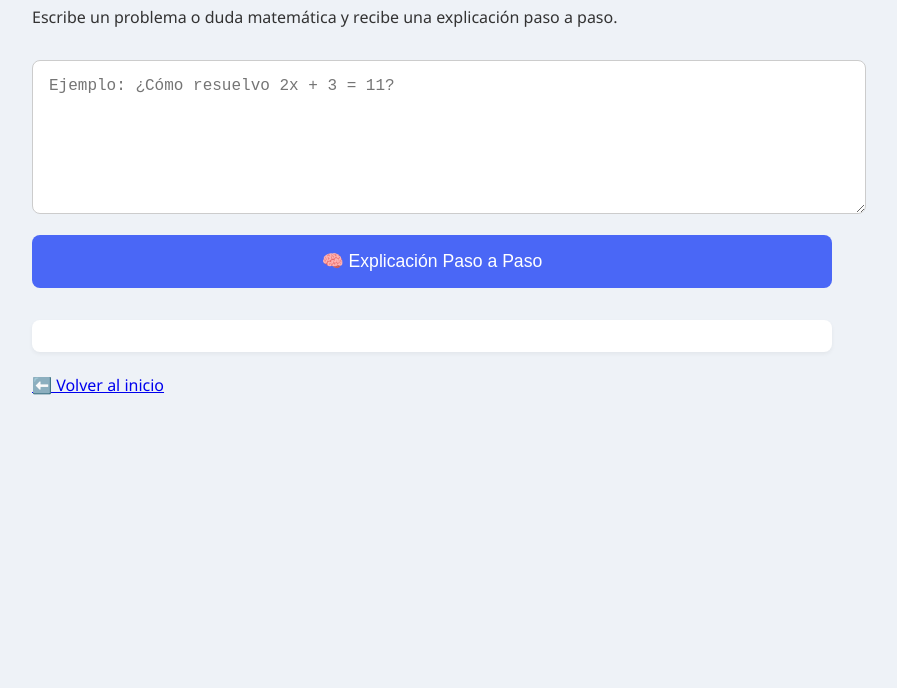
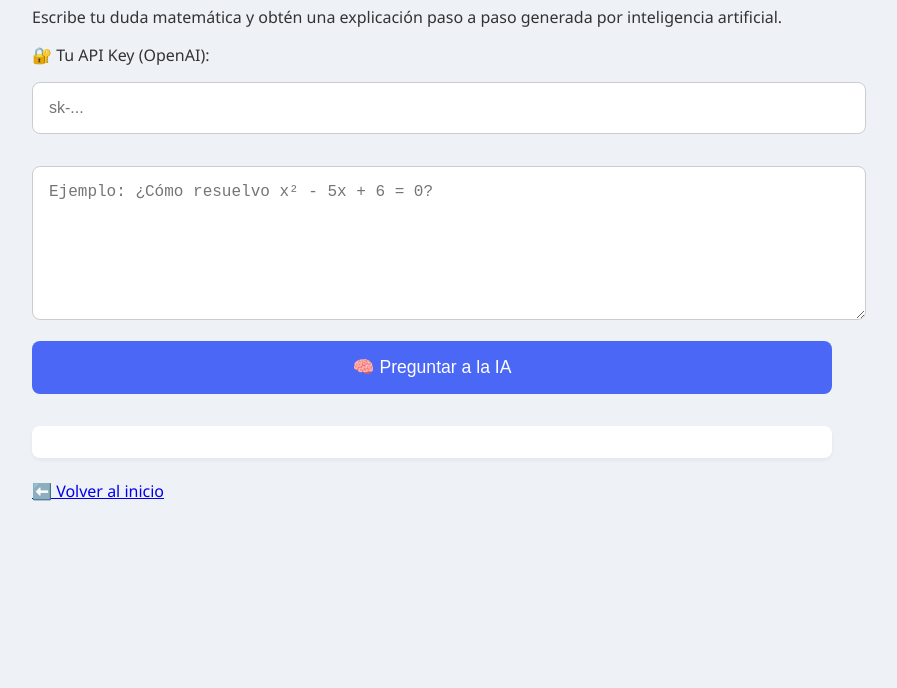
Before and after one commit to CLQ-paesM1/CLQ-paes.IA, a plain HTML site: page tutor.html in a window 1280 px wide. Shown: the part 112-800 px from the top of the page, without its empty margins (208-1105 px from the left). Drawn offline with Linux system fonts and the light colour scheme.

Commit message:
Add files via upload

```diff
--- a/style.css
+++ b/style.css
@@ -14,14 +14,16 @@ body {
 h1 {
   text-align: center;
 }
-textarea {
+textarea, input[type=password] {
   width: 100%;
-  height: 120px;
   font-size: 1rem;
   padding: 1rem;
   margin: 1rem 0;
   border-radius: 8px;
   border: 1px solid #ccc;
+}
+textarea {
+  height: 120px;
   resize: vertical;
 }
 button {
--- /dev/null
+++ b/tutor-ia.js
@@ -0,0 +1,41 @@
+
+async function consultarIA() {
+  const pregunta = document.getElementById("pregunta").value;
+  const apikey = document.getElementById("apikey").value;
+  const respuestaDiv = document.getElementById("respuesta");
+
+  if (!apikey || !pregunta) {
+    respuestaDiv.innerHTML = "<p style='color:red'>Por favor, ingresa tu API Key y una pregunta válida.</p>";
+    return;
+  }
+
+  respuestaDiv.innerHTML = "⏳ Consultando la IA...";
+
+  try {
+    const res = await fetch("https://api.openai.com/v1/chat/completions", {
+      method: "POST",
+      headers: {
+        "Content-Type": "application/json",
+        "Authorization": "Bearer " + apikey
+      },
+      body: JSON.stringify({
+        model: "gpt-3.5-turbo",
+        messages: [
+          { role: "system", content: "Eres un tutor de matemáticas claro y paciente. Explica paso a paso y en español." },
+          { role: "user", content: pregunta }
+        ],
+        temperature: 0.4
+      })
+    });
+
+    const data = await res.json();
+    if (data.choices && data.choices.length > 0) {
+      respuestaDiv.innerHTML = "<h3>✏️ Respuesta:</h3><p>" + data.choices[0].message.content.replace(/\n/g, "<br>") + "</p>";
+    } else {
+      respuestaDiv.innerHTML = "<p style='color:red'>No se recibió respuesta válida de la IA.</p>";
+    }
+  } catch (err) {
+    respuestaDiv.innerHTML = "<p style='color:red'>❌ Error al conectar con OpenAI. Verifica tu API Key.</p>";
+    console.error(err);
+  }
+}
--- a/tutor.html
+++ b/tutor.html
@@ -3,19 +3,21 @@
 <html lang="es">
 <head>
   <meta charset="UTF-8">
-  <title>CLQ - Tutor Inteligente</title>
+  <title>CLQ - Tutor IA Real</title>
   <meta name="viewport" content="width=device-width, initial-scale=1.0"/>
   <link rel="stylesheet" href="style.css">
 </head>
 <body>
   <div class="container">
-    <h1>🤖 Tutor Inteligente de Matemática</h1>
-    <p>Escribe un problema o duda matemática y recibe una explicación paso a paso.</p>
-    <textarea id="pregunta" placeholder="Ejemplo: ¿Cómo resuelvo 2x + 3 = 11?"></textarea>
-    <button onclick="resolver()">🧠 Explicación Paso a Paso</button>
+    <h1>🤖 CLQ Tutor IA Real</h1>
+    <p>Escribe tu duda matemática y obtén una explicación paso a paso generada por inteligencia artificial.</p>
+    <label for="apikey">🔐 Tu API Key (OpenAI):</label>
+    <input type="password" id="apikey" placeholder="sk-..." />
+    <textarea id="pregunta" placeholder="Ejemplo: ¿Cómo resuelvo x² - 5x + 6 = 0?"></textarea>
+    <button onclick="consultarIA()">🧠 Preguntar a la IA</button>
     <div id="respuesta"></div>
     <br><a href="index.html">⬅️ Volver al inicio</a>
   </div>
-  <script src="tutor.js"></script>
+  <script src="tutor-ia.js"></script>
 </body>
 </html>
```
